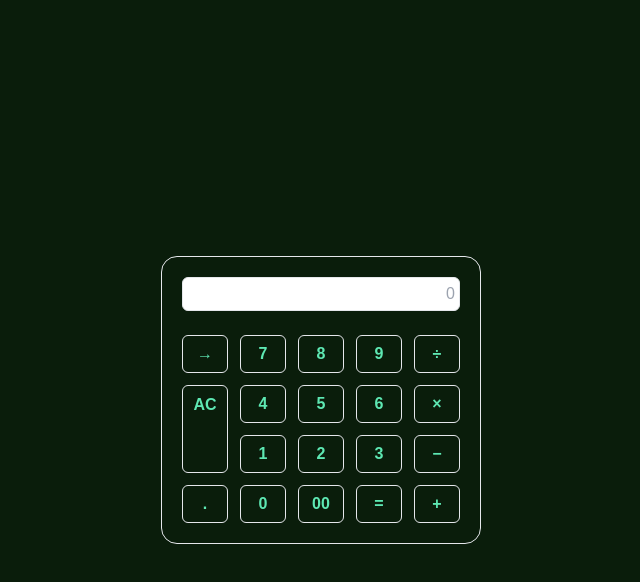
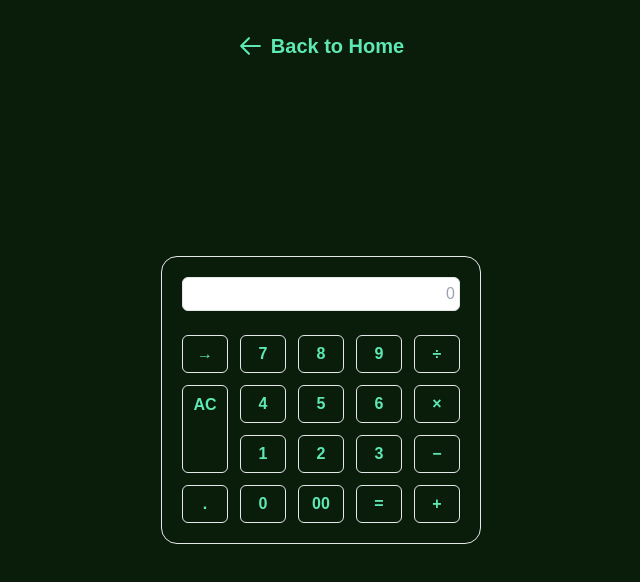
Before and after one commit to hayo01/hayo, a Next.js app: page /calculator in a window 1280 px wide. Shown: the top 582 px of the page, without its empty margins (319-959 px from the left). Built offline with nearby package versions, Linux system fonts and the light colour scheme.

Commit message:
add Link back to home

```diff
--- a/src/app/calculator/page.tsx
+++ b/src/app/calculator/page.tsx
@@ -3,6 +3,9 @@
 import React, { useState } from 'react';
 import Button from './_components/Button';
 import { calculate } from './_utils/calculate';
+import Link from 'next/link';
+import Arrow from '@images/arrow.svg';
+import Image from 'next/image';
 
 interface PreRes {
   isRes: boolean;
@@ -95,7 +98,14 @@ export default function Calculator() {
   }
 
   return (
-    <div className="h-screen flex justify-center items-center">
+    <div className="h-screen flex flex-col justify-center items-center">
+      <div className="fixed flex top-0 mt-8 hover:scale-110">
+        <Image width={25} height={25} src={Arrow} alt="arrow" />
+        <Link href={'/'} className="font-extrabold text-xl ml-2">
+          Back to Home
+        </Link>
+      </div>
+
       <div className="flex flex-col gap-6 p-5 w-80 border rounded-2xl">
         <input
           type="text"
```
Also changed, not shown: src/app/assets/images/arrow.svg (added).
